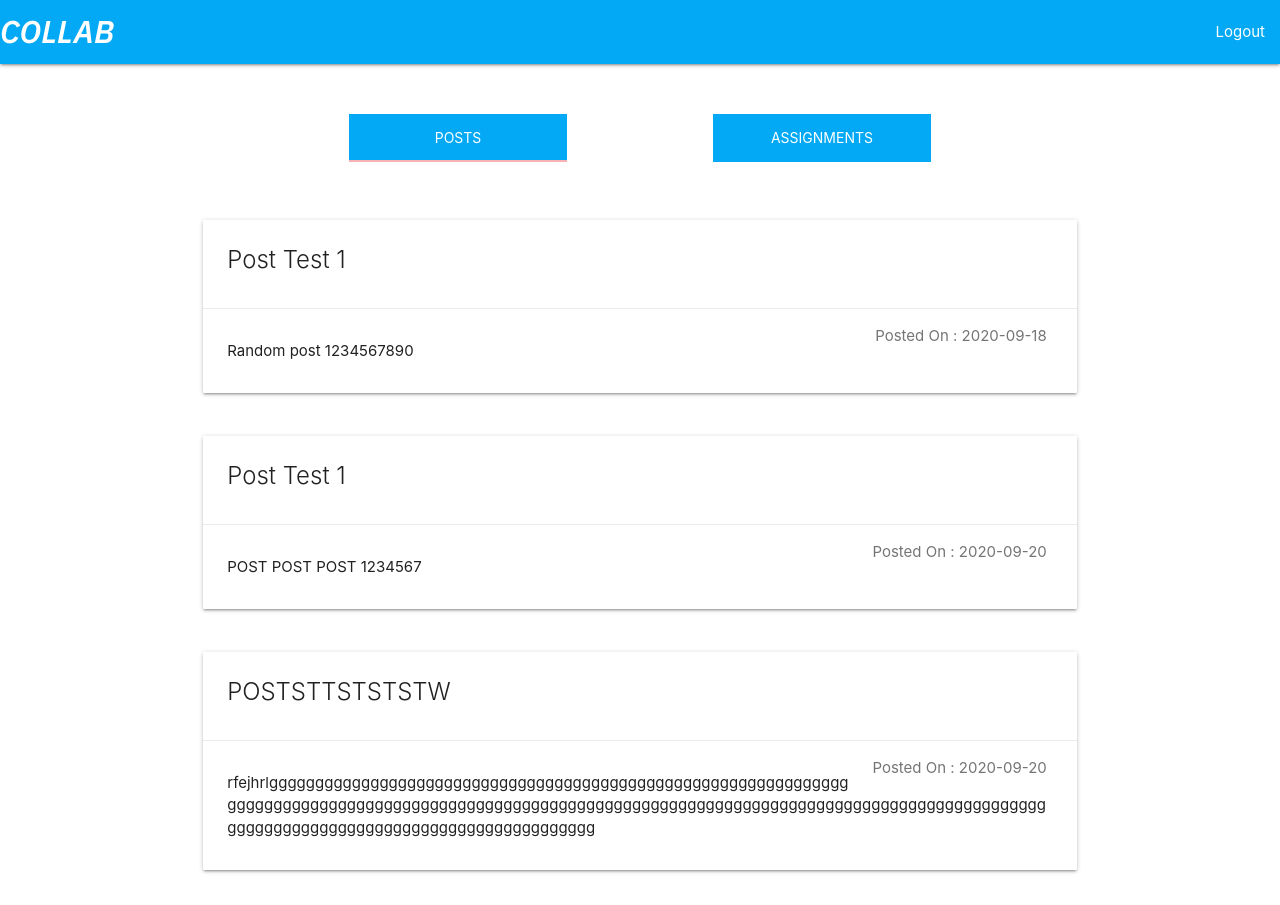
After one commit to anirbanpranto/MMU-Collab, a Flask app: template templates/coursest.html in a window 1280 px wide. The commit adds this page. Run offline with Flask 2, Linux system fonts and the light colour scheme; the template is opened without the code that fills it: values that come from a table or form of the project are taken from there, others are empty; data comes from the database, SQL or seed files in the repository; both versions use the stored data as it was after the commit.

Commit message:
Student course

```diff
--- a/app.py
+++ b/app.py
@@ -192,12 +192,34 @@ def studentdash():
     if 'student' in session:
         student = session['student']
         todo = Personal_task.query.filter_by(student_id = student["student_id"])
+        enrollments = Enrollment.query.filter_by(student_id = student["student_id"])
         tasks = {}
+        mapuh = {}
+        reminders = Reminder.query.filter_by(student_id = student["student_id"])
         for task in todo:
             tasks[task.task_id] = task.task_body
-        return render_template('studentdash.html',student=student,tasks=tasks)
+        for enrollment in enrollments:
+            course = Course.query.filter_by(course_id = enrollment.course_id).first()
+            mapuh[course.course_id] = course.course_title
+        return render_template('studentdash.html',student=student,tasks=tasks,reminders=reminders,mapuh=mapuh)
     else:
         return redirect('/login')
+
+@app.route('/enrollcourse',methods=['POST','GET'])
+def enrollcourse():
+    if 'student' in session:
+        if request.method == 'POST':
+            course_id = str(request.form['course_id'])
+            student_id = str(request.form['student_id'])
+            print(student_id)
+            e = Enrollment(course_id=course_id, student_id=student_id)
+            db.session.add(e)
+            db.session.commit()
+            return redirect('/studentdash')
+        else:
+            return redirect('/studentdash')
+    else:
+        return redirect('/studentdash')
 
 @app.route('/loginst',methods=['POST','GET'])
 def loginst():
@@ -242,8 +264,14 @@ def getcourse():
         course_title = str(request.form['course_title'])
         if 'teacher' in session:
             teacher = session['teacher']
-            courses = Course.query.filter_by(teacher_id = teacher["id"])
-            mapuh = {}
+            course = {
+                'course_id':course_id,
+                'course_title':course_title
+            }
+            session['course']=course
+            return redirect('/course')
+        if 'student' in session:
+            student = session['student']
             course = {
                 'course_id':course_id,
                 'course_title':course_title
@@ -253,7 +281,7 @@ def getcourse():
         else:
             return redirect('/')
     else:
-        return redirect('/teacherdash')
+        return redirect('/')
 
 @app.route('/addpost',methods=['POST','GET'])
 def addpost():
@@ -304,13 +332,20 @@ def addcourse():
 
 @app.route('/course',methods=['POST','GET'])
 def course():
-    if 'teacher' and 'course' in session:
+    if 'teacher' in session and 'course' in session:
         course = session['course']
         c = Course.query.filter_by(course_id=course['course_id']).all()
         posts = c[0].posts
         uni_tasks = c[0].task_id
         print(uni_tasks)
         return render_template('course.html',posts=posts, course=course, uni_tasks = uni_tasks)
+    if 'student' in session and 'course' in session:
+        course = session['course']
+        c = Course.query.filter_by(course_id=course['course_id']).all()
+        posts = c[0].posts
+        uni_tasks = c[0].task_id
+        print(uni_tasks)
+        return render_template('coursest.html',posts=posts, course=course, uni_tasks = uni_tasks)
     else:
         return redirect('/login')
 
--- a/templates/course.html
+++ b/templates/course.html
@@ -77,7 +77,7 @@
         <div class="col s12 m12">
           <div class="card">
             <div class="card-content">
-              <span class="card-title">Give a new Assignment</span>
+              <span class="card-title">Give a New Assignment</span>
             </div>
             <div class="card-action">
               <form class="" action="/addassignment" method="post">
--- /dev/null
+++ b/templates/coursest.html
@@ -0,0 +1,71 @@
+{% extends 'layout.html' %}
+
+{% block navroute %}
+/
+{% endblock navroute %}
+
+{% block navitem %}
+<ul id="nav-mobile" class="right hide-on-med-and-down">
+    <li><a href="/logouttc">Logout</a></li>
+</ul>
+{% endblock navitem %}
+
+{% block body %}
+<div class="row">
+    <div class="col s12 course-nav">
+      <ul class="tabs">
+        <div class="col s2"></div>
+        <li class="tab col s3"><a href="#posts" class="active light-blue white-text">Posts</a></li>
+        <div class="col s2"></div>
+        <li class="tab col s3"><a class="light-blue white-text" href="#assignments">Assignments</a></li>
+        <div class="col s2"></div>
+      </ul>
+    </div>
+    <!-- Posts -->
+    <div id="posts" class="col s12">
+      {% for post in posts %}
+        <div class="row">
+          <div class="col s12 m12">
+            <div class="card">
+              <div class="card-content">
+                <span class="card-title">{{post.post_title}}</span>
+              </div>
+              <div class="card-action post_body">
+                <span class="badge">Posted On : {{post.post_date.strftime('%Y-%m-%d')}}</span>
+                <p>{{post.post_body}}</p>
+              </div>
+            </div>
+          </div>
+        </div>
+      {% endfor %}
+    </div>
+    <!-- Assignments -->
+    <div id="assignments" class="col s12">
+      {% for task in uni_tasks %}
+        <div class="row">
+          <div class="col s12 m12">
+            <div class="card">
+              <div class="card-content">
+                <span class="card-title">{{task.task_title}}</span>
+              </div>
+              <div class="card-action post_body">
+                <span class="badge">Due : {{task.task_date.strftime('%Y-%m-%d')}}</span>
+                <p>{{task.task_body}}</p>
+              </div>
+            </div>
+          </div>
+        </div>
+        {% endfor %}
+    </div>
+</div>
+
+<script>
+    var el = document.querySelector('.tabs');
+    var instance = M.Tabs.init(el, {});
+    document.addEventListener('DOMContentLoaded', function() {
+    var elems = document.querySelectorAll('.datepicker');
+    var instances = M.Datepicker.init(elems, options);
+  });
+</script>
+
+{% endblock %}
```
Also changed, not shown: templates/studentdash.html (+66 -2 lines), test.db.
